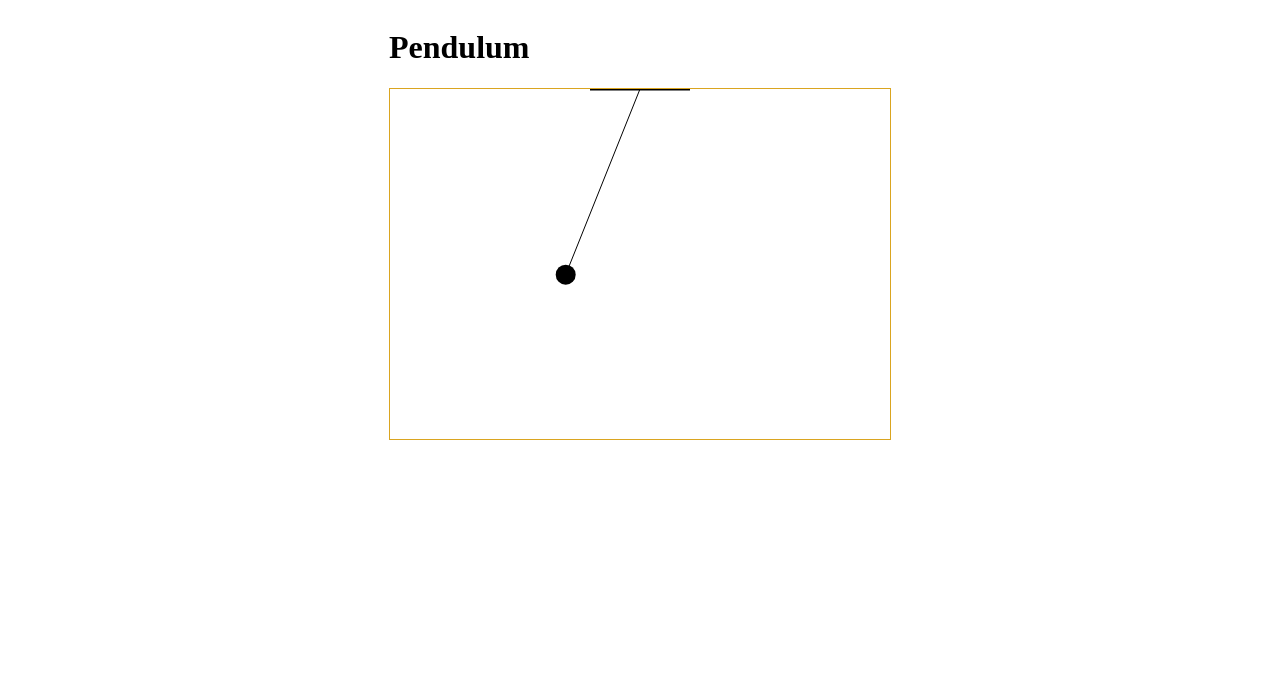
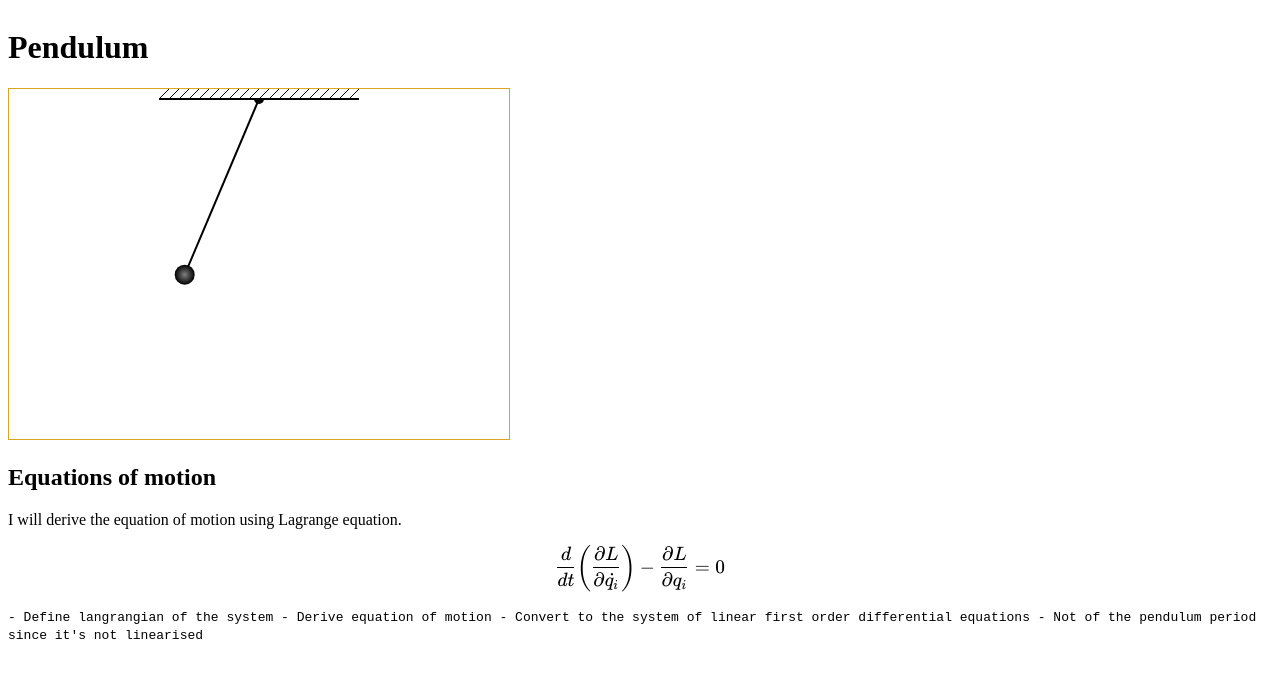
Before and after one commit to zjor/interactive-mechanics, a website: page pendulum/index.html in a window 1280 px wide. Drawn offline with nearby package versions, Linux system fonts and the light colour scheme.

Commit message:
pendulum updales

```diff
--- a/pendulum/index.html
+++ b/pendulum/index.html
@@ -1,6 +1,10 @@
 <!DOCTYPE html>
 <html>
     <head>
+        <title>Pendulum simulationls</title>
+        <link rel="stylesheet" href="https://cdn.jsdelivr.net/npm/katex@0.10.2/dist/katex.min.css" integrity="sha384-yFRtMMDnQtDRO8rLpMIKrtPCD5jdktao2TV19YiZYWMDkUR5GQZR/NOVTdquEx1j" crossorigin="anonymous">
+        <script defer src="https://cdn.jsdelivr.net/npm/katex@0.10.2/dist/katex.min.js" integrity="sha384-9Nhn55MVVN0/4OFx7EE5kpFBPsEMZxKTCnA+4fqDmg12eCTqGi6+BB2LjY8brQxJ" crossorigin="anonymous"></script>
+        <script defer src="https://cdn.jsdelivr.net/npm/katex@0.10.2/dist/contrib/auto-render.min.js" integrity="sha384-kWPLUVMOks5AQFrykwIup5lo0m3iMkkHrD0uJ4H5cjeGihAutqP0yW0J6dpFiVkI" crossorigin="anonymous" onload="renderMathInElement(document.body);"></script>
         <style>
             svg {
                 border: 1px solid goldenrod;
@@ -26,7 +30,66 @@
         <div class="container">
             <div class="article">
                 <h1>Pendulum</h1>
-                <svg width="500" height="350"></svg>
+
+                <svg width="500" height="350" xmlns="http://www.w3.org/2000/svg">
+                    <defs>
+                        <pattern id="diagonalHatch" patternUnits="userSpaceOnUse" width="10" height="10">
+                        <path d="M-1,1 l2,-2 M0,10 l10,-10 M9,11 l2,-2"
+                                style="stroke:black; stroke-width:1" />
+                        </pattern>
+                        <radialGradient id="radialGradient">
+                            <stop offset="0%" stop-color="grey"/>
+                            <stop offset="100%" stop-color="black"/>
+                        </radialGradient>
+                    </defs>
+
+                    <rect x="150" y="0" width="200" height="10" fill="url(#diagonalHatch)"/>
+
+                    <line
+                        x1="150"
+                        y1="10"
+                        x2="350"
+                        y2="10"
+                        stroke-width="2"
+                        stroke="black"
+                        />
+
+                    <path d="M245,10 a1,1 0 0,0 10,0" fill="black" />
+
+                    <line
+                        id="rod"
+                        x1="250"
+                        y1="10"
+                        x2="350"
+                        y2="200"
+                        stroke-width="2"
+                        stroke="black"
+                        />
+
+                    <circle id="ball" cx="350" cy="200" r="10" fill="url(#radialGradient)"/>
+
+                </svg>
+
+                <!-- <object id="svg-container" type="image/svg+xml" data="../images/pendulum.svg" width="500" height="350">
+                    Your browser doesn't support SVG
+                </object> -->
+
+                <h2>Equations of motion</h2>
+                <p>
+                    I will derive the equation of motion using Lagrange equation.
+                    $$
+                    \frac{d}{dt}\bigg(\frac{{\partial}L}{{\partial}\dot{q_i}}\bigg)-\frac{{\partial}L}{{\partial}q_i}=0
+                    $$
+
+                </p>
+
+                <code>
+                    - Define langrangian of the system
+                    - Derive equation of motion
+                    - Convert to the system of linear first order differential equations
+                    - Not of the pendulum period since it's not linearised
+                </code>
+
             </div>
         </div>
         <script src="https://d3js.org/d3.v5.min.js"></script>
@@ -48,21 +111,6 @@
             let animationStarted = true
 
             const svg = d3.select("svg")
-            svg.append("line")
-                .attr("x1", (width - barWidth) / 2)
-                .attr("y1", 0)
-                .attr("x2", (width + barWidth) / 2)
-                .attr("y2", 0)
-                .attr("stroke", "black")
-                .attr("stroke-width", 3)
-
-            svg.append("line")
-                .attr("id", "rod")
-                .attr("x1", width / 2)
-                .attr("y1", 0)
-                .attr("x2", l * Math.sin(theta))
-                .attr("y2", l * Math.cos(theta))
-                .attr("stroke", "black")
 
             svg
                 .on("mousedown", () => {
@@ -86,21 +134,16 @@
                     window.requestAnimationFrame(animate)
                 })
 
-            svg.append("circle")
-                .attr("id", "ball")
-                .attr("cx", l * Math.sin(theta))
-                .attr("cy", l * Math.cos(theta))
-                .attr("r", 10)
-                .attr("fill", "black")
-
             function updateScene(svg, theta, l) {
+                const x = l * Math.sin(theta) + width / 2
+                const y = l * Math.cos(theta)
                 svg.select("#rod")
-                    .attr("x2", l * Math.sin(theta) + width / 2)
-                    .attr("y2", l * Math.cos(theta))
+                    .attr("x2", x)
+                    .attr("y2", y)
 
                 svg.select("#ball")
-                    .attr("cx", l * Math.sin(theta) + width / 2)
-                    .attr("cy", l * Math.cos(theta))
+                    .attr("cx", x)
+                    .attr("cy", y)
 
             }
 
--- a/pendulum/package.json
+++ b/pendulum/package.json
@@ -4,7 +4,7 @@
   "description": "",
   "main": "webpack.config.js",
   "scripts": {
-    "webpack": "webpack -d --watch --config webpack.config.js",
+    "dev": "webpack -d --watch --config webpack.config.js",
     "build": "webpack --config webpack.config.js"
   },
   "keywords": [],
```
Also changed, not shown: index.html (+6 -15 lines), README.md, images/pendulum.svg.
